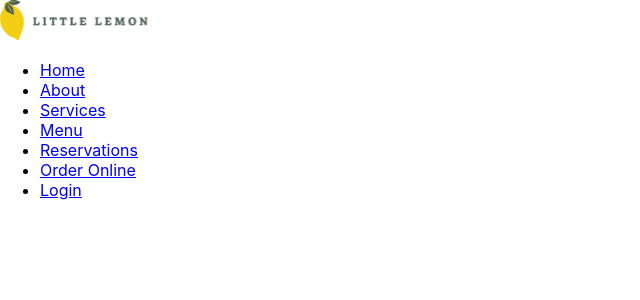
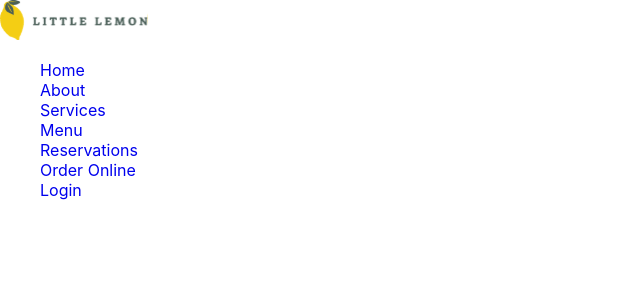
Before and after one commit to ChillinDylan97/little-lemon-web-app, a React (Create React App) app: page / in a window 1280 px wide. Shown: the top 300 px of the page, without its empty margins (0-640 px from the left). Built offline with nearby package versions, Linux system fonts and the light colour scheme.

Commit message:
App.css update 1

```diff
--- a/src/App.css
+++ b/src/App.css
@@ -7,32 +7,18 @@
   pointer-events: none;
 }
 
-@media (prefers-reduced-motion: no-preference) {
-  .App-logo {
-    animation: App-logo-spin infinite 20s linear;
-  }
+body{
+  width: 100%;
+  margin: 0 auto;
 }
 
-.App-header {
-  background-color: #282c34;
-  min-height: 100vh;
-  display: flex;
-  flex-direction: column;
-  align-items: center;
-  justify-content: center;
-  font-size: calc(10px + 2vmin);
-  color: white;
+li{
+  list-style: none;
+}
+a{
+  text-decoration: none;
 }
 
-.App-link {
-  color: #61dafb;
+nav{
+  z-index: 10001;
 }
-
-@keyframes App-logo-spin {
-  from {
-    transform: rotate(0deg);
-  }
-  to {
-    transform: rotate(360deg);
-  }
-}
```
